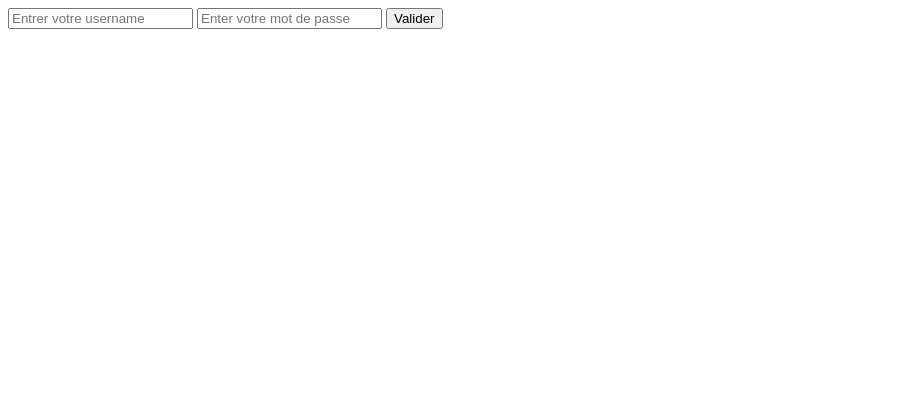
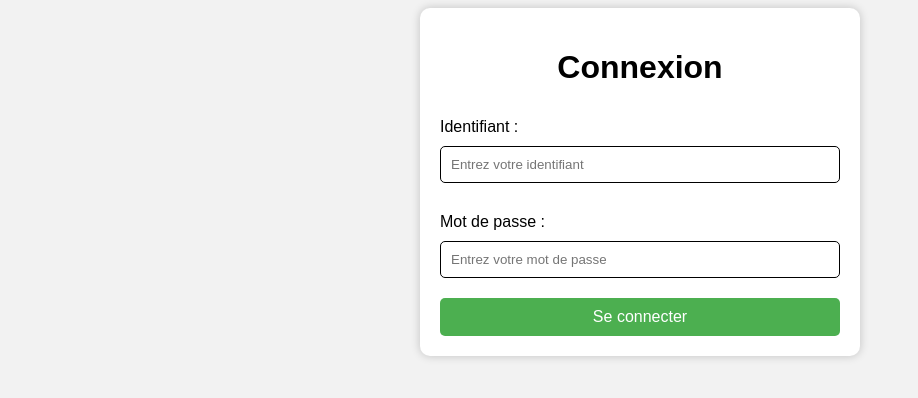
Before and after one commit to MedericDemailly/projetREST, a PHP site: page /login.php in a window 1280 px wide. Shown: the top 398 px of the page, without its empty margins (0-918 px from the left). Run offline with PHP 8.4, Linux system fonts and the light colour scheme.

Commit message:
feat(login.php, styleLogin.css) : Mise en forme ecran connexion

```diff
--- a/login.php
+++ b/login.php
@@ -4,13 +4,21 @@
     <meta charset="UTF-8">
     <meta http-equiv="X-UA-Compatible" content="IE=edge">
     <meta name="viewport" content="width=device-width, initial-scale=1.0">
-    <title>Document</title>
+    <link rel="stylesheet" href="styleLogin.css">
+    <title>Se connecter</title>
 </head>
 <body>
-    <form action="utilisateur/apiLogin.php" method="post">
-        <input type='text' name='user' placeholder='Entrer votre username'>
-        <input type='password' name='mdp' placeholder='Enter votre mot de passe'>
-        <input type='submit' name='envoyer' value='Valider'>
-    </form>
+<div class="container">
+      <h1>Connexion</h1>
+      <form action='./utilisateur/apiLogin.php' method='POST'>
+        <label for="username">Identifiant :</label>
+        <input type="text" id="username" name="username" placeholder="Entrez votre identifiant">
+
+        <label for="password">Mot de passe :</label>
+        <input type="password" id="password" name="password" placeholder="Entrez votre mot de passe">
+
+        <button type="submit">Se connecter</button>
+      </form>
+    </div>
 </body>
 </html>
--- /dev/null
+++ b/styleLogin.css
@@ -0,0 +1,49 @@
+body {
+    background-color: #f2f2f2;
+    font-family: Arial, sans-serif;
+  }
+
+  .container {
+    background-color: #fff;
+    border-radius: 10px;
+    box-shadow: 0px 0px 10px 0px rgba(0, 0, 0, 0.2);
+    margin: auto;
+    max-width: 400px;
+    padding: 20px;
+  }
+
+  h1 {
+    text-align: center;
+  }
+
+  form {
+    display: flex;
+    flex-direction: column;
+  }
+
+  label {
+    margin-top: 10px;
+    margin-bottom: 10px;
+  }
+
+  input[type="text"],
+  input[type="password"] {
+    border-radius: 5px;
+    border: solid black 1px;
+    padding: 10px;
+    margin-bottom: 20px;
+  }
+
+  button[type="submit"] {
+    background-color: #4CAF50;
+    border: none;
+    border-radius: 5px;
+    color: white;
+    cursor: pointer;
+    font-size: 16px;
+    padding: 10px;
+  }
+
+  button[type="submit"]:hover {
+    background-color: #3e8e41;
+  }
```
